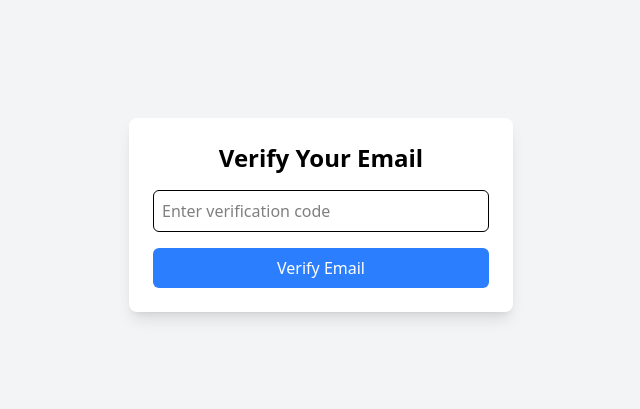
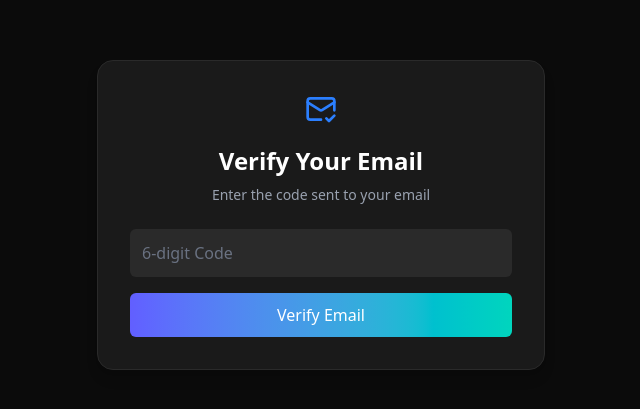
Before and after one commit to payalgupta25/GoTogether, a React (Vite) app in the folder frontend/: page /verifyEmail in a window 1280 px wide. Shown: the part 185-594 px from the top of the page, without its empty margins (319-959 px from the left). Built offline with nearby package versions, Linux system fonts and the light colour scheme.

Commit message:
UI (semi)

```diff
--- /dev/null
+++ b/frontend/src/pages/VehicleInfoPage.jsx
@@ -0,0 +1,102 @@
+import { useState } from "react";
+import { useNavigate } from "react-router-dom";
+import axios from "axios";
+import { toast } from "react-hot-toast";
+
+const VehicleInfoPage = () => {
+  const navigate = useNavigate();
+
+  const [form, setForm] = useState({
+    email: "",
+    numberPlate: "",
+    vehicleType: "Car",
+    fuelType: "Petrol",
+  });
+
+  const [loading, setLoading] = useState(false);
+
+  const vehicleTypes = ["Car", "Bike", "Two-Wheeler", "EV-Car", "EV-Bike"];
+  const fuelTypes = ["Petrol", "Diesel", "Electric"];
+
+  const handleChange = (e) => {
+    const { name, value } = e.target;
+    setForm((prev) => ({ ...prev, [name]: value }));
+  };
+
+  const handleSubmit = async (e) => {
+    e.preventDefault();
+    setLoading(true);
+    try {
+      const res = await axios.post("http://localhost:5000/api/auth/vehicleInfo", form);
+      if (res.data.success) {
+        toast.success("Vehicle info saved!");
+        navigate("/home");
+      } else {
+        toast.error(res.data.message || "Something went wrong.");
+      }
+    } catch (error) {
+      toast.error("Server error. Please try again.");
+    }
+    setLoading(false);
+  };
+
+  return (
+    <div className="min-h-screen flex items-center justify-center bg-[#0b0b0b] px-4">
+      <div className="w-full max-w-md bg-[#1a1a1a] text-white p-8 rounded-2xl shadow-lg border border-[#2a2a2a]">
+        <h2 className="text-2xl font-bold text-center mb-6">Enter Vehicle Info</h2>
+        <form onSubmit={handleSubmit} className="space-y-4">
+          <input
+            type="email"
+            name="email"
+            placeholder="you@example.com"
+            value={form.email}
+            onChange={handleChange}
+            className="w-full p-3 rounded-md bg-[#2a2a2a] text-white placeholder-gray-500 focus:outline-none focus:ring-2 focus:ring-blue-500"
+            required
+          />
+          <input
+            type="text"
+            name="numberPlate"
+            placeholder="Number Plate"
+            value={form.numberPlate}
+            onChange={handleChange}
+            className="w-full p-3 rounded-md bg-[#2a2a2a] text-white placeholder-gray-500 focus:outline-none focus:ring-2 focus:ring-blue-500"
+            required
+          />
+
+          <select
+            name="vehicleType"
+            value={form.vehicleType}
+            onChange={handleChange}
+            className="w-full p-3 rounded-md bg-[#2a2a2a] text-white focus:outline-none focus:ring-2 focus:ring-blue-500"
+          >
+            {vehicleTypes.map((type) => (
+              <option key={type} value={type}>{type}</option>
+            ))}
+          </select>
+
+          <select
+            name="fuelType"
+            value={form.fuelType}
+            onChange={handleChange}
+            className="w-full p-3 rounded-md bg-[#2a2a2a] text-white focus:outline-none focus:ring-2 focus:ring-blue-500"
+          >
+            {fuelTypes.map((fuel) => (
+              <option key={fuel} value={fuel}>{fuel}</option>
+            ))}
+          </select>
+
+          <button
+            type="submit"
+            disabled={loading}
+            className="w-full bg-gradient-to-r from-indigo-500 to-teal-400 text-white py-2.5 rounded-md font-medium hover:opacity-90 transition disabled:opacity-50"
+          >
+            {loading ? "Saving..." : "Save & Continue"}
+          </button>
+        </form>
+      </div>
+    </div>
+  );
+};
+
+export default VehicleInfoPage;
--- a/frontend/src/pages/VerifyEmail.jsx
+++ b/frontend/src/pages/VerifyEmail.jsx
@@ -1,56 +1,59 @@
 import { useState } from "react";
 import { useNavigate } from "react-router-dom";
 import axios from "axios";
+import { toast } from "react-hot-toast";
+import { MailCheck, Loader2 } from "lucide-react";
 
 const VerifyEmail = () => {
   const [code, setCode] = useState("");
   const [loading, setLoading] = useState(false);
-  const [message, setMessage] = useState("");
   const navigate = useNavigate();
 
   const handleVerify = async (e) => {
     e.preventDefault();
     setLoading(true);
-    setMessage("");
     try {
       const res = await axios.post("http://localhost:5000/api/auth/verifyEmail", { code });
       if (res.data.success) {
-        setMessage(res.data.message);
-        setTimeout(() => navigate("/home"), 2000); // Redirect to home after 2 sec
-        return toast.success(res.data.message);
+        toast.success(res.data.message);
+        setTimeout(() => navigate("/vehicle-info"), 2000);
       } else {
-        // setMessage(res.data.message);
-        return toast.error("Invalid verification code.");
+        toast.error("Invalid verification code.");
       }
     } catch (error) {
-      setMessage("Something went wrong. Please try again.");
-    //    toast.error("Something went wrong. Please try again.");
+      toast.error("Something went wrong. Please try again.");
     }
     setLoading(false);
   };
 
   return (
-    <div className="flex flex-col items-center justify-center min-h-screen bg-gray-100">
-      <div className="bg-white p-6 rounded-lg shadow-lg w-96">
-        <h2 className="text-2xl font-semibold text-center mb-4">Verify Your Email</h2>
-        <form onSubmit={handleVerify} className="flex flex-col space-y-4">
+    <div className="min-h-screen flex items-center justify-center bg-[#0b0b0b] px-4">
+      <div className="w-full max-w-md bg-[#1a1a1a] text-white p-8 rounded-2xl shadow-lg border border-[#2a2a2a]">
+        <div className="flex justify-center mb-5">
+          <MailCheck className="w-8 h-8 text-blue-500" />
+        </div>
+        <h2 className="text-2xl font-bold text-center mb-2">Verify Your Email</h2>
+        <p className="text-sm text-center text-gray-400 mb-6">Enter the code sent to your email</p>
+
+        <form onSubmit={handleVerify} className="space-y-4">
           <input
             type="text"
-            placeholder="Enter verification code"
+            placeholder="6-digit Code"
             value={code}
+            maxLength={6}
             onChange={(e) => setCode(e.target.value)}
-            className="border p-2 rounded-md"
+            className="w-full p-3 rounded-md bg-[#2a2a2a] text-white placeholder-gray-500 focus:outline-none focus:ring-2 focus:ring-blue-500"
             required
           />
           <button
             type="submit"
-            className="bg-blue-500 text-white py-2 rounded-md hover:bg-blue-600"
             disabled={loading}
+            className="w-full flex items-center justify-center gap-2 bg-gradient-to-r from-indigo-500 to-teal-400 text-white py-2.5 rounded-md font-medium hover:opacity-90 transition disabled:opacity-50"
           >
+            {loading && <Loader2 className="animate-spin w-5 h-5" />}
             {loading ? "Verifying..." : "Verify Email"}
           </button>
         </form>
-        {/* {message && <p className="text-center text-red-500 mt-2">{message}</p>} */}
       </div>
     </div>
   );
```
